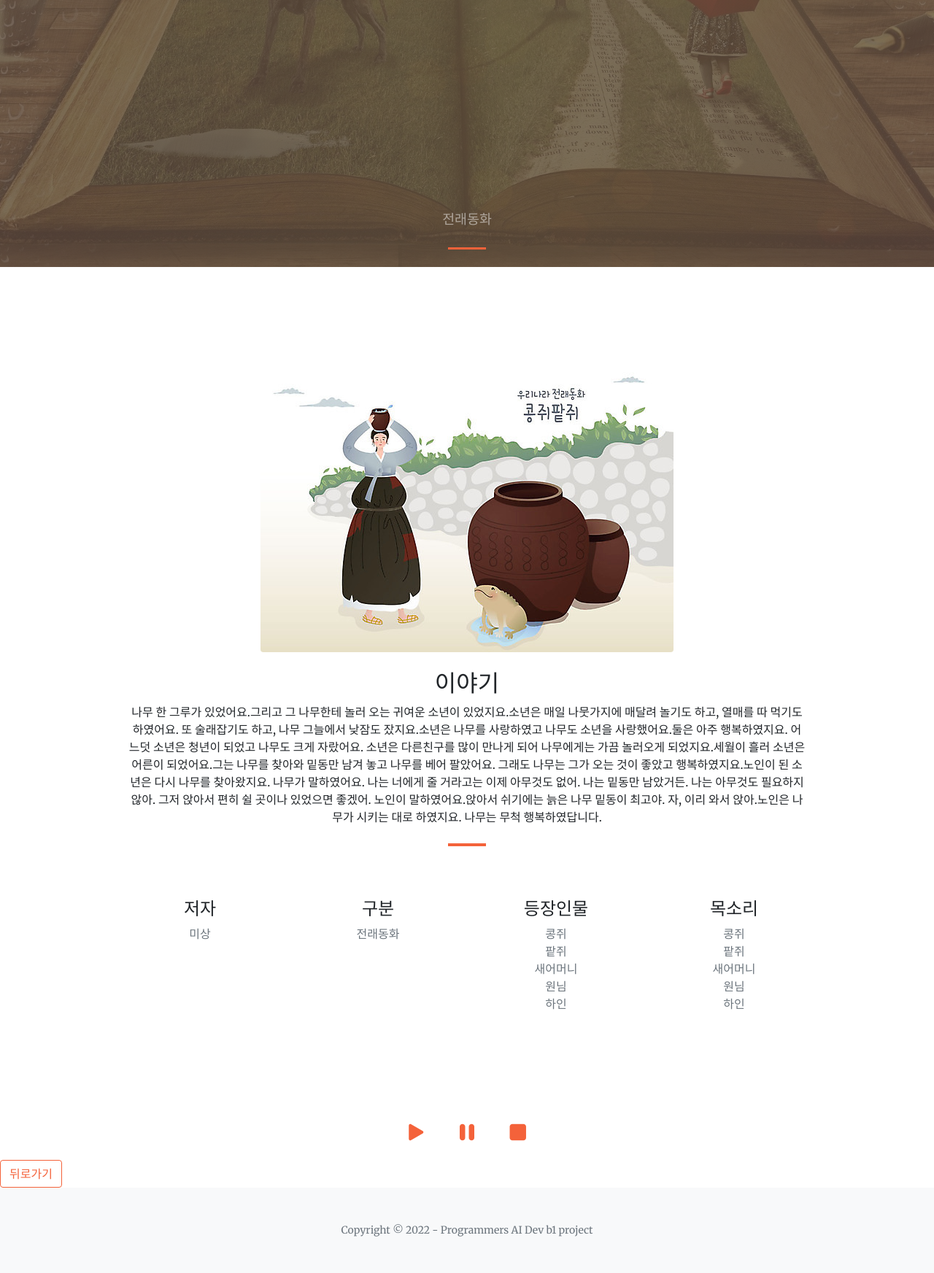
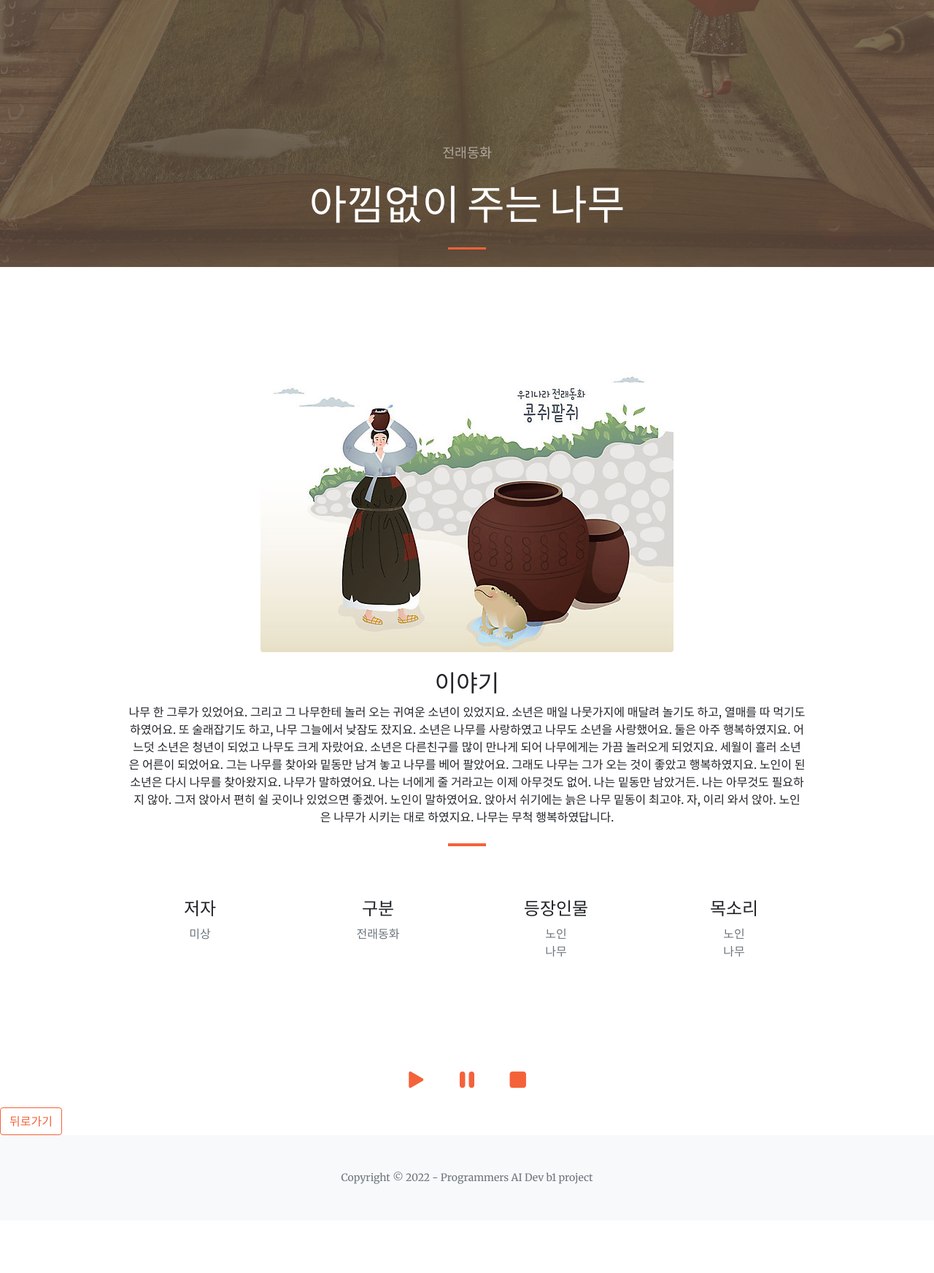
Before and after one commit to long-practice/KDT_B1_2, a Django app: page /folktale1/2/ in a window 1280 px wide. Shown: the part 434-2179 px from the top of the page at 73% size. After the commit the page ends 2057 px from the top, so only its background shows below. Run offline with Django 4.2, Linux system fonts and the light colour scheme; data comes from the database, SQL or seed files in the repository; both versions use the stored data as it was after the commit; some libraries are stand-ins or nearby versions.

Commit message:
fix path bookicon.png, title.name / add data author, genre, charater and edit DB

```diff
--- a/b1project/homepage/models.py
+++ b/b1project/homepage/models.py
@@ -4,6 +4,9 @@ from django.db import models
 class Titles(models.Model):
     id = models.AutoField(primary_key=True)
     title = models.CharField(max_length=300)
+    author = models.CharField(max_length=300)
+    genre = models.CharField(max_length=200)
+    characters = models.CharField(max_length=300)
 
 class Contents(models.Model):
     id = models.AutoField(primary_key=True)
--- a/b1project/homepage/templates/folktale1.html
+++ b/b1project/homepage/templates/folktale1.html
@@ -8,7 +8,7 @@
         <meta name="author" content="" />
         <title>Story Theme</title>
         <!-- Favicon-->
-        <link rel="icon" type="image/x-icon" href="static/assets/book_icon.png" />
+        <link rel="icon" type="image/x-icon" href="../static/assets/book_icon.png" />
         <!-- Bootstrap Icons-->
         <link href="https://cdn.jsdelivr.net/npm/bootstrap-icons@1.5.0/font/bootstrap-icons.css" rel="stylesheet" />
         <!-- Google fonts-->
@@ -27,7 +27,7 @@
                 <div class="row gx-4 gx-lg-5 h-100 align-items-center justify-content-center text-center">
                     <div class="col-lg-8 align-self-end">
                         <p class="text-white-50 mb-4">전래동화</p>
-			<h1 class="text-white font-weight-bold">{{ title.name }}</h1>
+			<h1 class="text-white font-weight-bold">{{ title.title }}</h1>
                         <hr class="divider" />
                     </div>
                 </div>
@@ -51,36 +51,32 @@
                         <div class="mt-5">
                             <div class="mb-2"></div>
                             <h3 class="h4 mb-2">저자</h3>
-                            <p class="text-muted mb-0">미상</p>
+                            <p class="text-muted mb-0">{{ title.author }}</p>
                         </div>
                     </div>
                     <div class="col-lg-3 col-md-6 text-center">
                         <div class="mt-5">
                             <div class="mb-2"></div>
                             <h3 class="h4 mb-2">구분</h3>
-                            <p class="text-muted mb-0">전래동화</p>
+                            <p class="text-muted mb-0">{{ title.genre }}</p>
                         </div>
                     </div>
                     <div class="col-lg-3 col-md-6 text-center">
                         <div class="mt-5">
                             <div class="mb-2"></div>
                             <h3 class="h4 mb-2">등장인물</h3>
-                            <p class="text-muted mb-0">콩쥐</p>
-                            <p class="text-muted mb-0">팥쥐</p>
-                            <p class="text-muted mb-0">새어머니</p>
-                            <p class="text-muted mb-0">원님</p>
-                            <p class="text-muted mb-0">하인</p>
+                            {% for character in characters %}
+                                <p class="text-muted mb-0">{{character}}</p>
+                            {% endfor %}
                         </div>
                     </div>
                     <div class="col-lg-3 col-md-6 text-center">
                         <div class="mt-5">
                             <div class="mb-2"></div>
                             <h3 class="h4 mb-2">목소리</h3>
-                            <p class="text-muted mb-0">콩쥐</p>
-                            <p class="text-muted mb-0">팥쥐</p>
-                            <p class="text-muted mb-0">새어머니</p>
-                            <p class="text-muted mb-0">원님</p>
-                            <p class="text-muted mb-0">하인</p>
+                            {% for character in characters %}
+                                <p class="text-muted mb-0">{{character}}</p>
+                            {% endfor %}
                         </div>
                     </div>
                 </div>
--- a/b1project/homepage/templates/index.html
+++ b/b1project/homepage/templates/index.html
@@ -8,7 +8,7 @@
         <meta name="author" content="" />
         <title>Story Theme</title>
         <!-- Favicon-->
-        <link rel="icon" type="image/x-icon" href="static/assets/book_icon.png" />
+        <link rel="icon" type="image/x-icon" href="../static/assets/book_icon.png" />
         <!-- Bootstrap Icons-->
         <link href="https://cdn.jsdelivr.net/npm/bootstrap-icons@1.5.0/font/bootstrap-icons.css" rel="stylesheet" />
         <!-- Google fonts-->
--- a/b1project/homepage/views.py
+++ b/b1project/homepage/views.py
@@ -18,8 +18,11 @@ def folktale1(request, id):
     unordered_contents_only = []
     for i in unordered_contents :
         unordered_contents_only.append(i.contents)
-    contents = ''.join(unordered_contents_only)
-    context = {'contents': contents, 'title': title}
+    contents = ' '.join(unordered_contents_only)
+
+    characters = title.characters.split(',')
+
+    context = {'contents': contents, 'title': title, 'characters' : characters}
     print(contents)
 
     return render(request, 'folktale1.html', context)
```
Also changed, not shown: enviroment/init/data.sql (+23 -17 lines).
